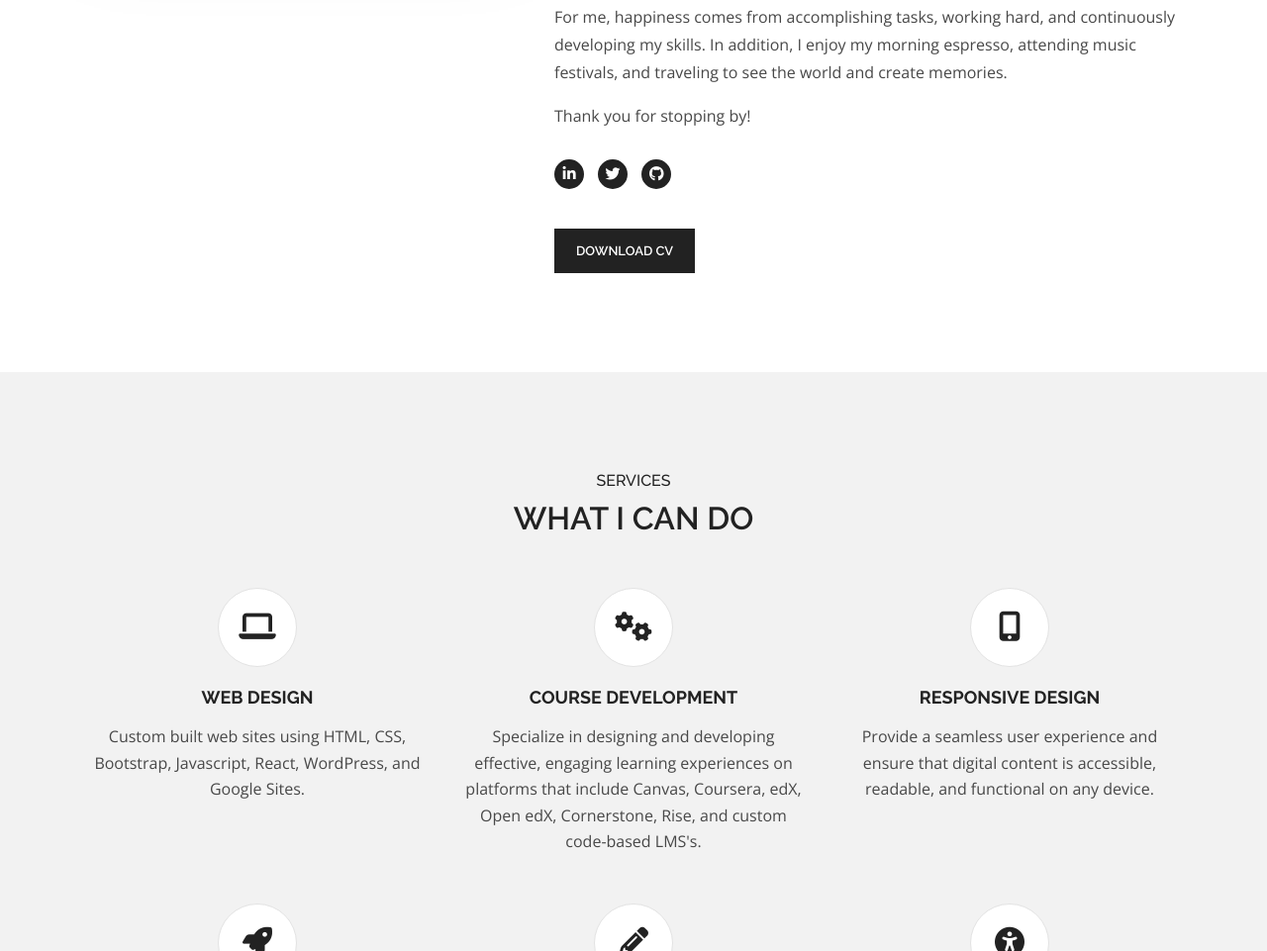
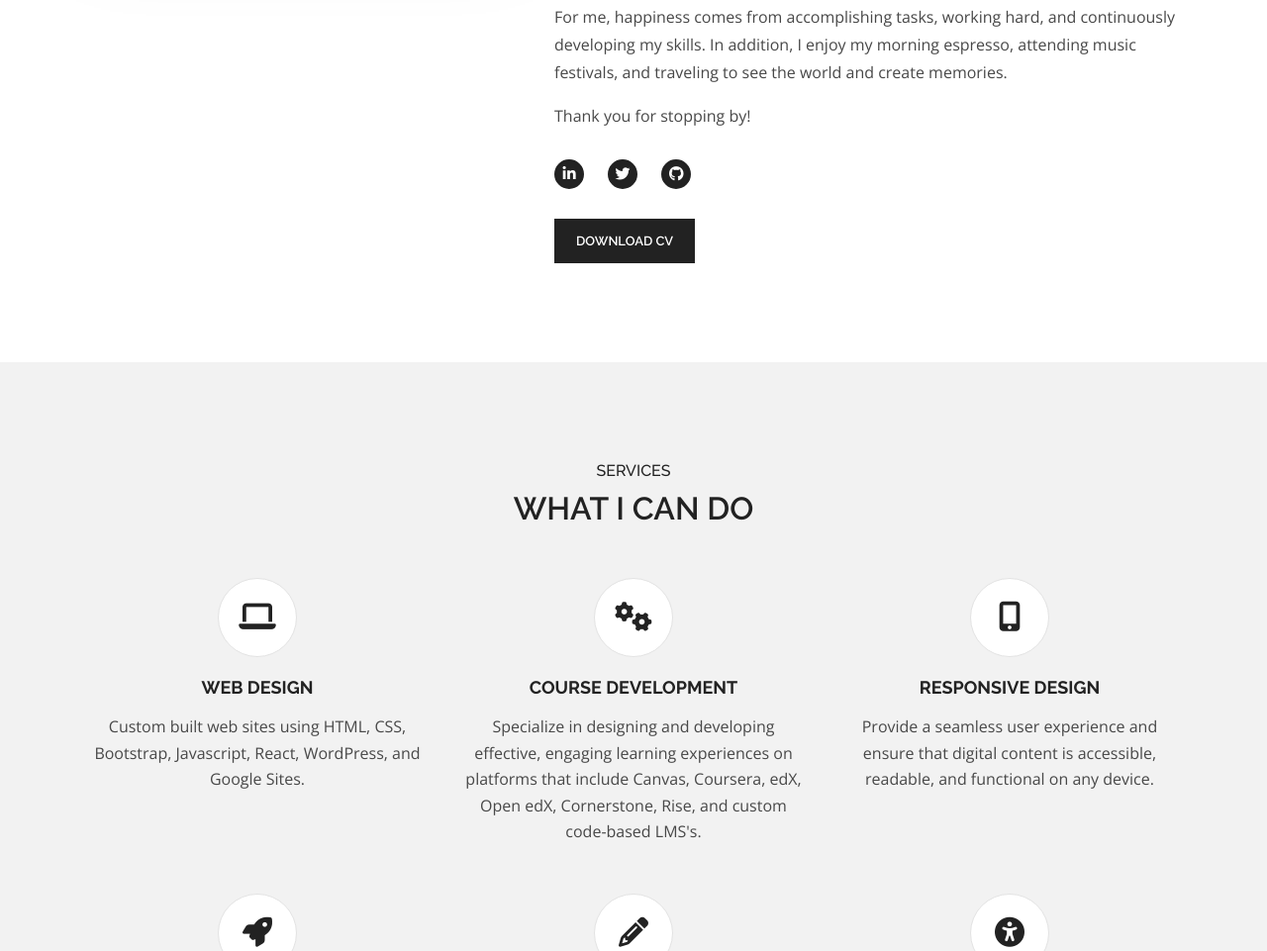
Before and after one commit to deemullins/deemullins.github.io, a website: page index.html in a window 1280 px wide. Shown: the part 1635-2596 px from the top of the page at 99% size. Drawn offline with nearby package versions, Linux system fonts and the light colour scheme.

Commit message:
Updated css

```diff
--- a/css/style.css
+++ b/css/style.css
@@ -966,6 +966,8 @@ section.about .about-img:before {
   z-index: 0;
 }
 
+
+
 section.about .about-img img {
   position: relative;
   width: 100%;
@@ -1003,7 +1005,7 @@ section.about .about-content .social-icons a {
   font-size: 15px;
   line-height: 26px;
   text-align: center;
-  margin-right: 10px;
+  margin-right: 20px;
   background-color: #222;
   -webkit-border-radius: 50%;
   border-radius: 50%;
@@ -1033,7 +1035,8 @@ section.about .about-content .social-icons a:hover .fa {
 }
 
 section.about .about-content .about-button {
-  margin-top: 40px;
+  margin-top: 30px;
+  text-align: center;
 }
 
 /*============ 6. Services Section ============*/
```
Also changed, not shown: index.html (line endings or trailing spaces).
